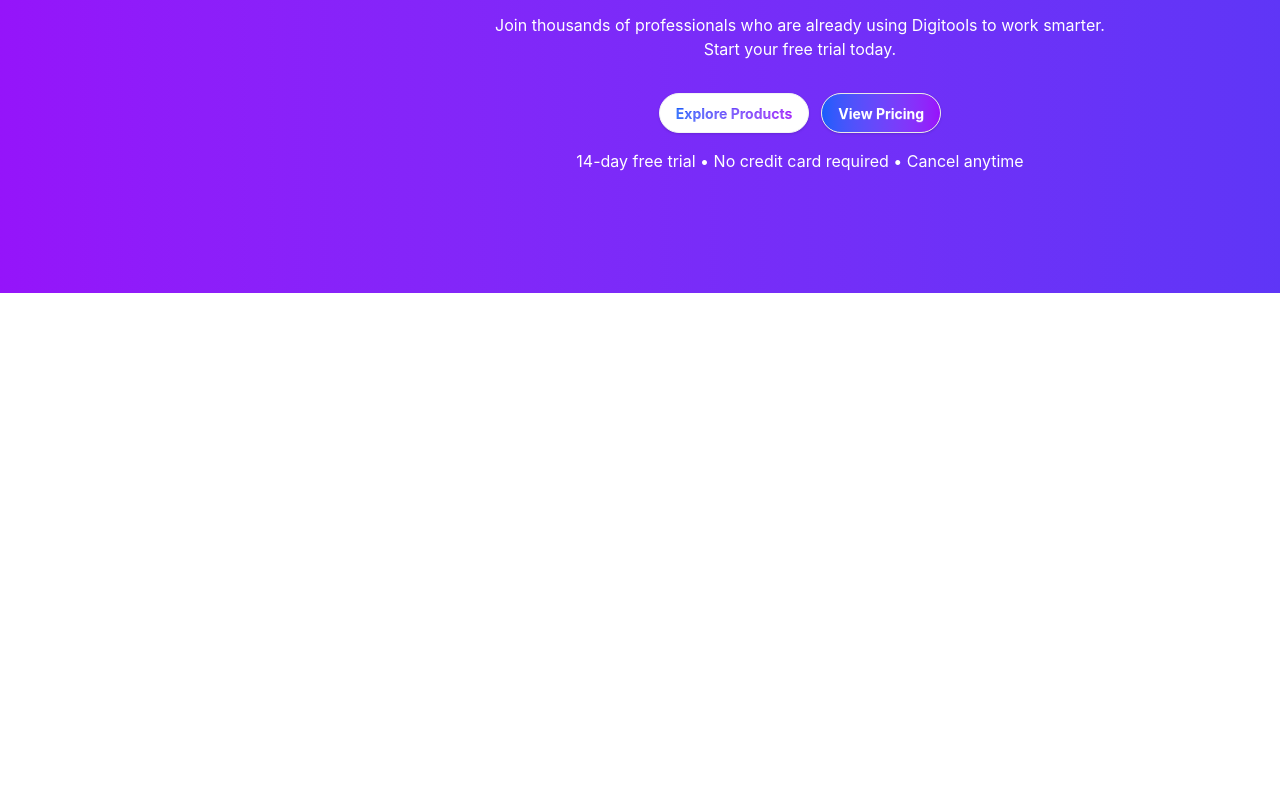
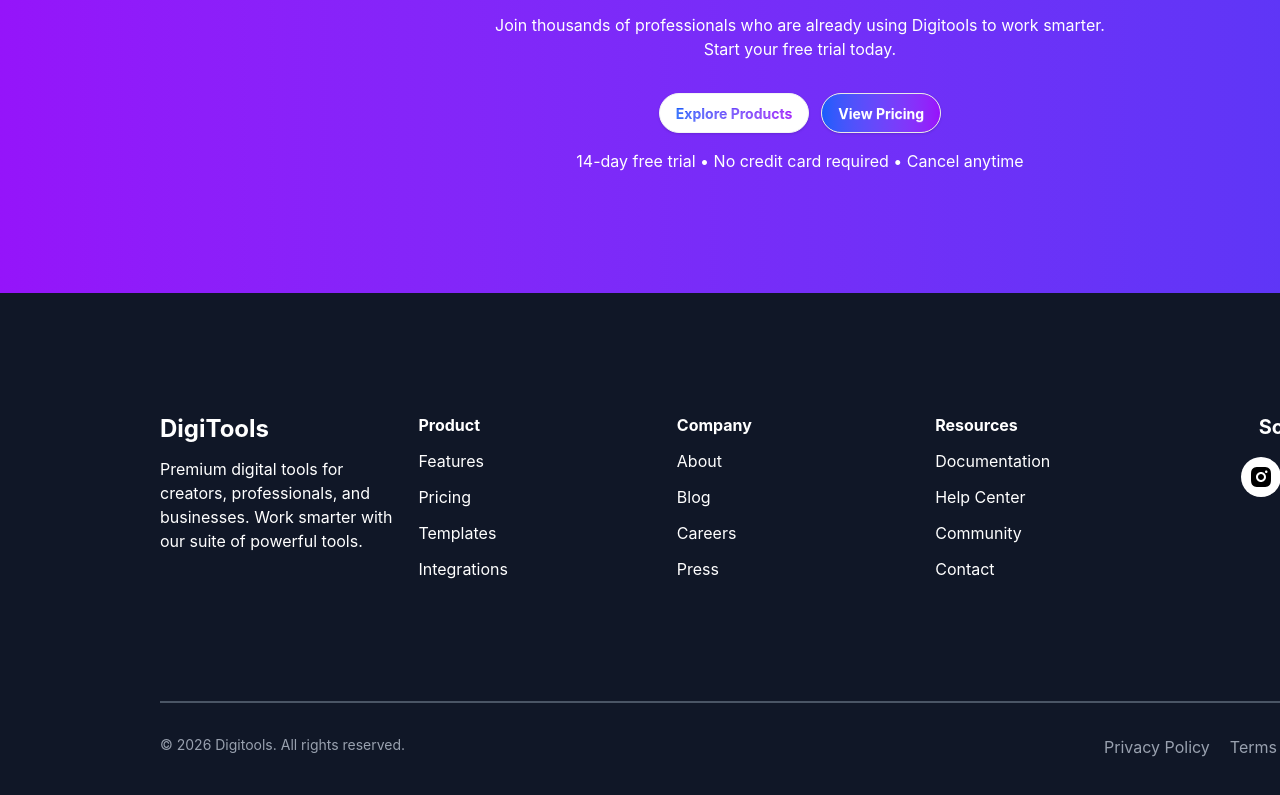
Before and after one commit to Hridrita/DigiTools-Platform, a React (Vite) app: page / in a window 1280 px wide. Shown: the part 4153-4948 px from the top of the page. Before the commit the page ends 4446 px from the top, so only its background shows below. Built offline with nearby package versions, Linux system fonts and the light colour scheme.

Commit message:
added footer section

```diff
--- a/src/App.jsx
+++ b/src/App.jsx
@@ -8,6 +8,7 @@
 import StepsSection from './Components/StepsSection'
 import PricingCard from './Components/PricingCard'
 import Footer1 from './Components/Footer1'
+import Footer2 from './Components/Footer2'
 
 
 const productPromise = fetch("/data.json")
@@ -34,6 +35,8 @@
 
     <Footer1></Footer1>
 
+    <Footer2></Footer2>
+
     </>
   )
 }
--- /dev/null
+++ b/src/Components/Footer2.jsx
@@ -0,0 +1,82 @@
+import React from "react";
+import { RiInstagramFill } from "react-icons/ri";
+import { FaFacebookSquare } from "react-icons/fa";
+import { FaXTwitter } from "react-icons/fa6";
+
+const Footer2 = () => {
+  return (
+    <div className="w-400 h-auto bg-[#101727FF] p-30">
+      <div className="container mx-auto  grid grid-cols-5 gap-3">
+        <div className="space-y-3">
+          <h1 className="text-[#ffffffFF] font-bold text-2xl">DigiTools</h1>
+          <p className="text-[#ffffffFF]">
+            Premium digital tools for creators, professionals, and businesses.
+            Work smarter with our suite of powerful tools.
+          </p>
+        </div>
+
+        <div className="space-y-3">
+          <h3 className="text-[#ffffffFF] font-bold">Product</h3>
+          <h3 className="text-[#ffffffFF]">Features</h3>
+          <h3 className="text-[#ffffffFF]">Pricing</h3>
+          <h3 className="text-[#ffffffFF]">Templates</h3>
+          <h3 className="text-[#ffffffFF]">Integrations</h3>
+        </div>
+
+        <div className="space-y-3">
+          <h3 className="text-[#ffffffFF] font-bold">Company</h3>
+          <h3 className="text-[#ffffffFF]">About</h3>
+          <h3 className="text-[#ffffffFF]">Blog</h3>
+          <h3 className="text-[#ffffffFF]">Careers</h3>
+          <h3 className="text-[#ffffffFF]">Press</h3>
+        </div>
+
+        <div className="space-y-3">
+          <h3 className="text-[#ffffffFF] font-bold">Resources</h3>
+          <h3 className="text-[#ffffffFF]">Documentation</h3>
+          <h3 className="text-[#ffffffFF]">Help Center</h3>
+          <h3 className="text-[#ffffffFF]">Community</h3>
+          <h3 className="text-[#ffffffFF]">Contact</h3>
+        </div>
+
+        <div className="flex flex-col items-center gap-4">
+          <h3 className="text-white font-bold text-xl">Social Links</h3>
+          <div className="flex gap-4">
+            <div className="bg-white p-2 rounded-full flex items-center justify-center">
+              <RiInstagramFill className="text-black size-6" />
+            </div>
+
+            <div className="bg-white p-2 rounded-full flex items-center justify-center">
+              <FaFacebookSquare className="text-black size-6" />
+            </div>
+
+            <div className="bg-white p-2 rounded-full flex items-center justify-center">
+              <FaXTwitter className="text-black size-6" />
+            </div>
+          </div>
+        </div>
+      </div>
+
+      <div className="container mx-auto mt-30 border border-gray-600 w-320"></div>
+
+      <div className="container mx-auto mt-8">
+        <div className="flex justify-between">
+        <p className="text-gray-400 text-sm">
+          &copy; 2026 Digitools. All rights reserved.
+        </p>
+
+        <div className="flex gap-5">
+            <h3 className="text-gray-400">Privacy Policy</h3>
+            <h3 className="text-gray-400">Terms of Service</h3>
+            <h3 className="text-gray-400">Cookies</h3>
+        </div>
+
+      </div>
+      </div>
+
+
+    </div>
+  );
+};
+
+export default Footer2;
```
